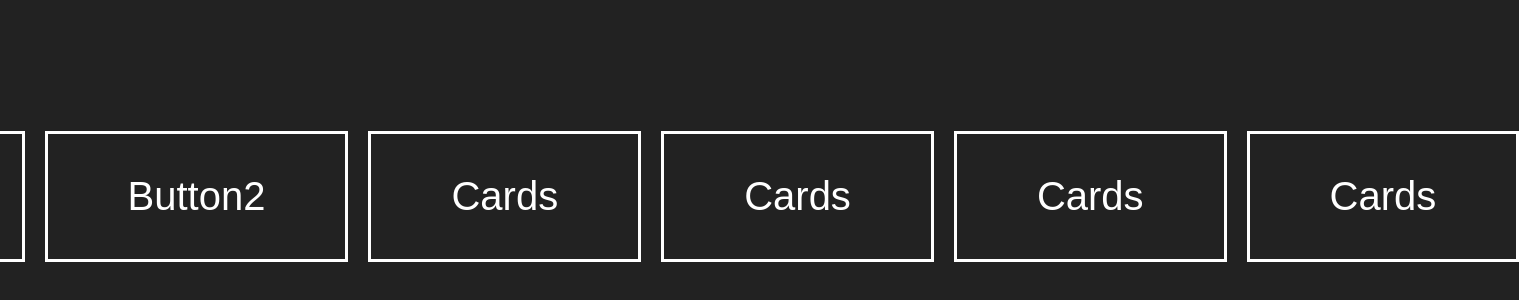
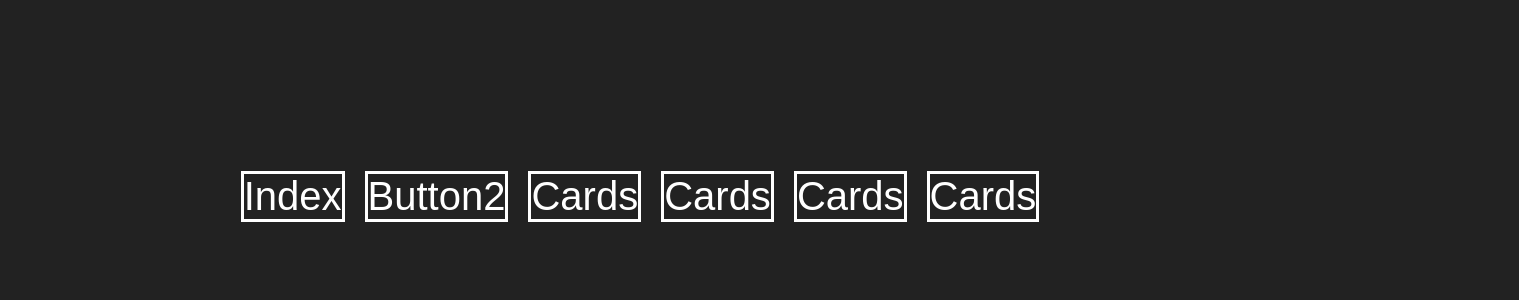
Before and after one commit to Kobraz/AnimCard, a plain HTML site: page button2.html in a window 1280 px wide. Shown: the part 212-512 px from the top of the page, 1519 px wide, since content can reach past the window. Drawn offline with Linux system fonts and the light colour scheme.

Commit message:
Update button2.css

```diff
--- a/css/button2.css
+++ b/css/button2.css
@@ -12,7 +12,7 @@ a {
 	font-family: sans-serif;
 	font-size: 40px;
 	border: 3px solid white;
-	padding: 40px 80px;
+	/*padding: 40px 80px;*/
 	transition: all 0.3s
 	padding: 10px;
     margin: 10px;
```
